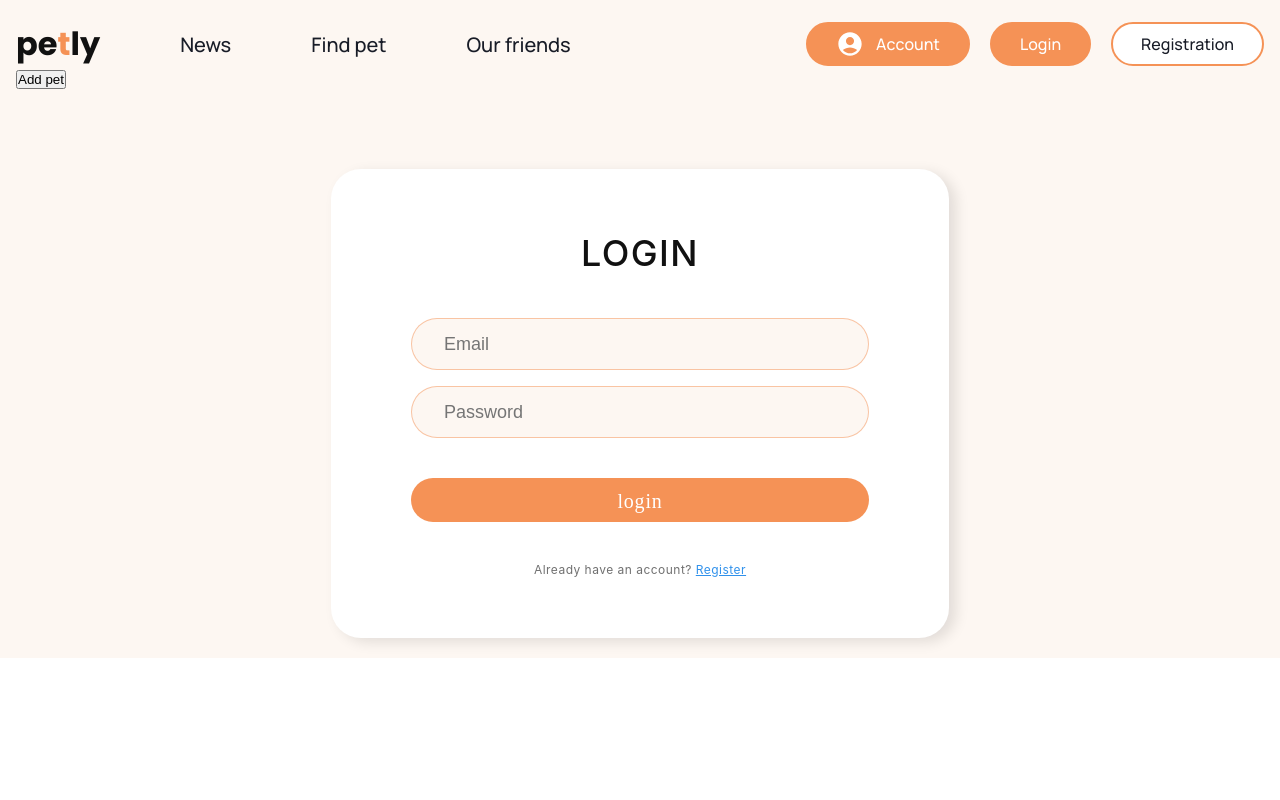
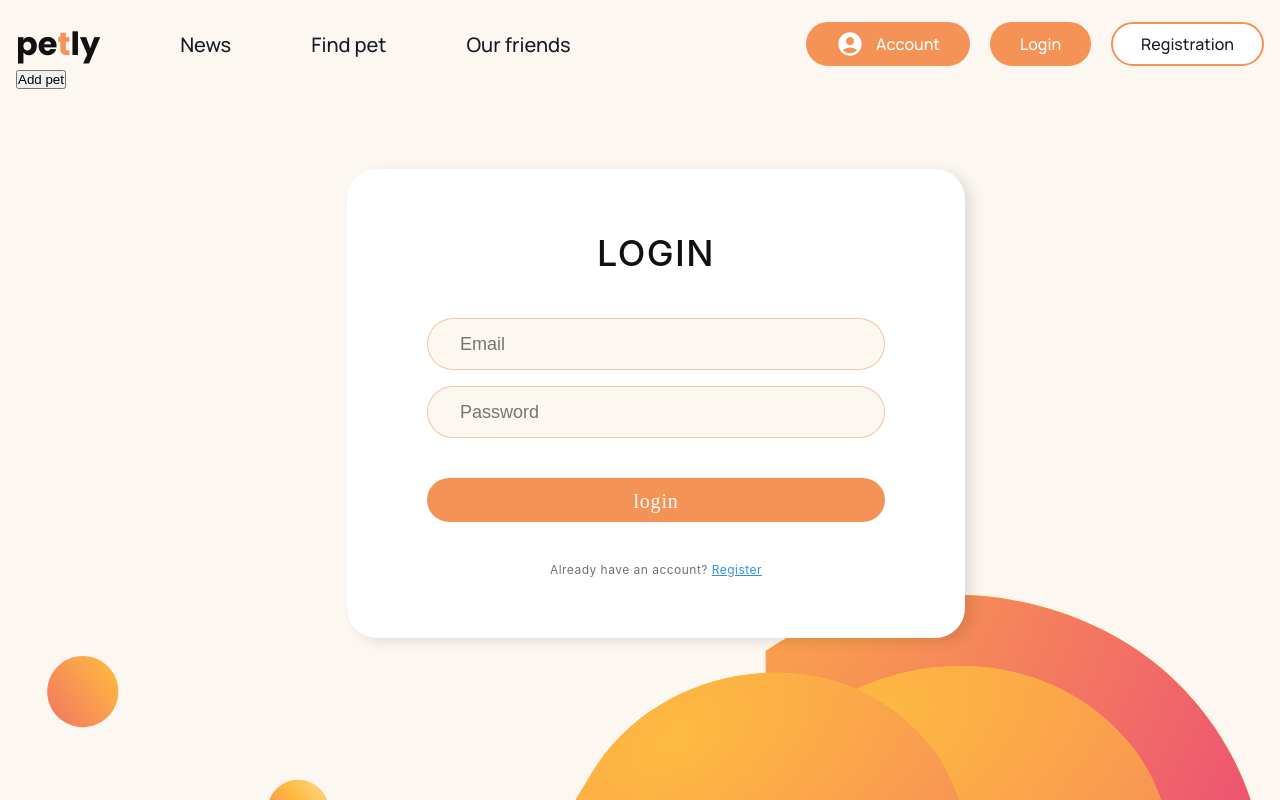
Before and after one commit to BogdanZarichnyy/team-project-react-nodejs-frontend, a React (Create React App) app: page /login in a window 1280 px wide. Shown: the top 800 px of the page. Built offline with nearby package versions, Linux system fonts and the light colour scheme.

Commit message:
fix loginPage

```diff
--- a/src/layouts/AuthLayout/AuthLayout.jsx
+++ b/src/layouts/AuthLayout/AuthLayout.jsx
@@ -1,12 +1,9 @@
-// import Header from '../../components/Headertest/Header';
-import Header from '../../components/Header/Header';
 import s from '../../layouts/AuthLayout/AuthLayout.module.scss';
 
 const AuthLayout = ({ children }) => {
   return (
     <div className={s.layout}>
       <div className="container">
-        <Header />
         {children}
       </div>
     </div>
--- a/src/pages/LoginPage/LoginPage.jsx
+++ b/src/pages/LoginPage/LoginPage.jsx
@@ -5,7 +5,7 @@ import { NavLink } from 'react-router-dom';
 
 const LoginPage = () => {
   return (
-    // <AuthLayout>
+    <AuthLayout>
     <div className={s.containerForm}>
       <div className={s.card}>
         <h1 className={s.title}>LOGIN</h1>
@@ -19,7 +19,7 @@ const LoginPage = () => {
         </div>
       </div>
     </div>
-    // </AuthLayout>
+    </AuthLayout>
   );
 };
 
```
